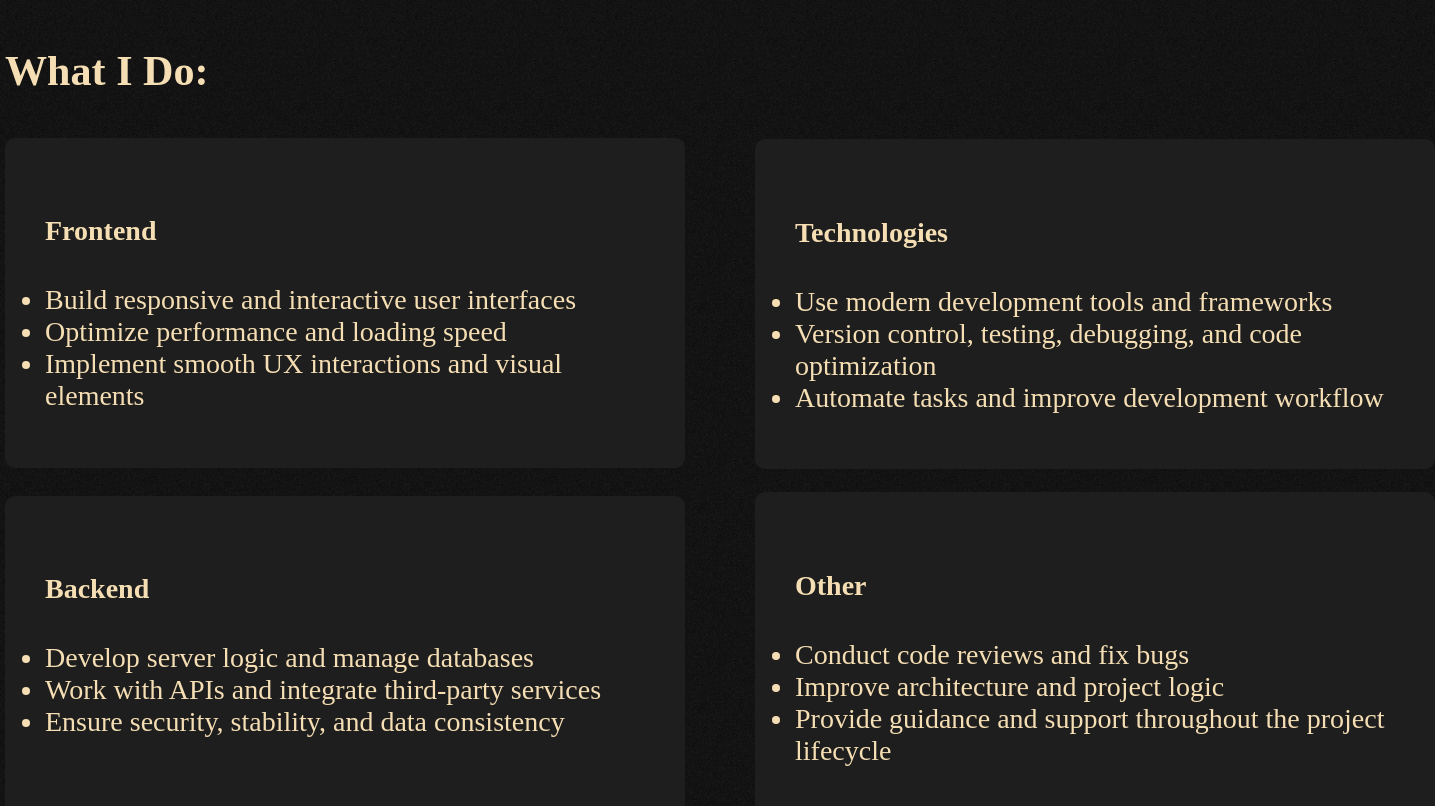
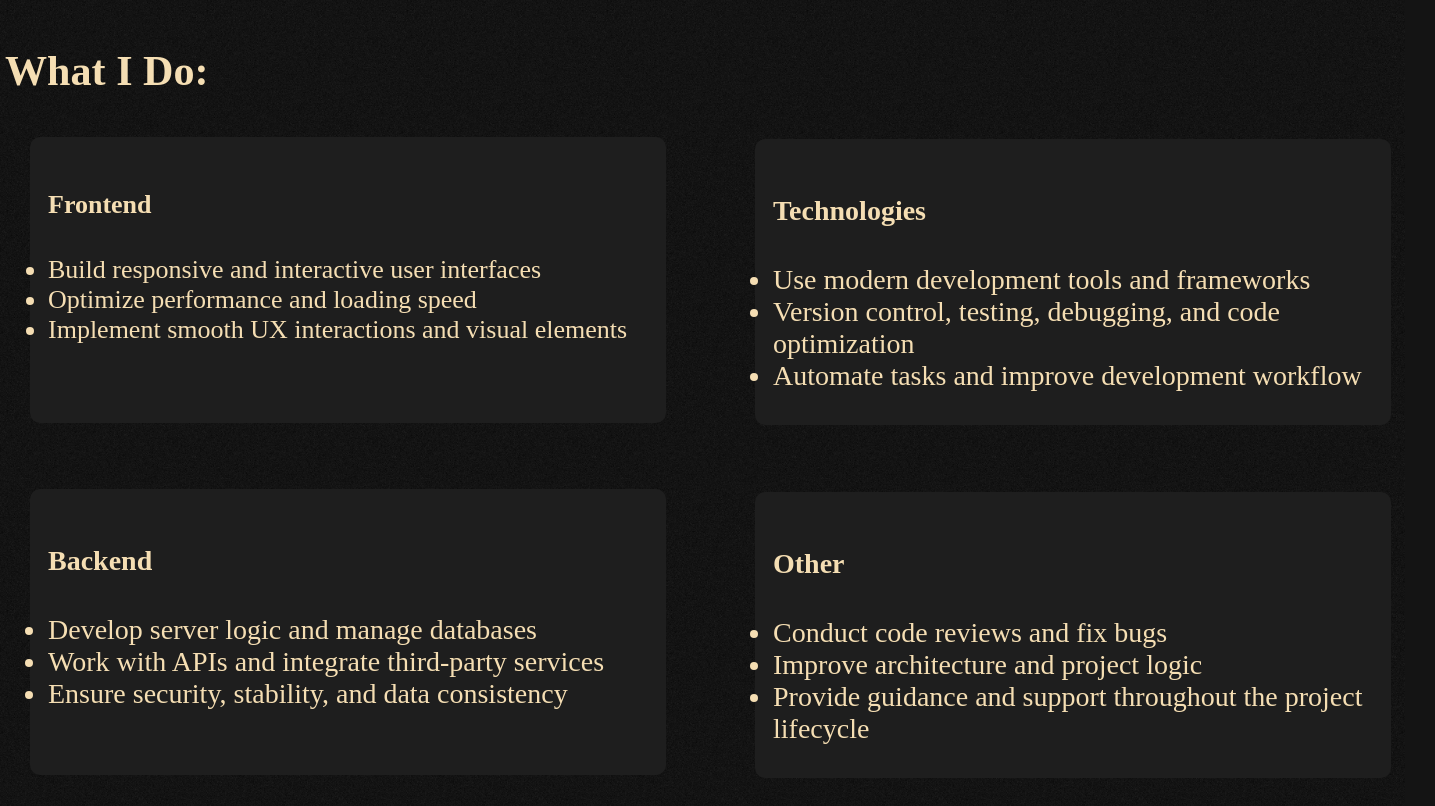
Before and after one commit to pepsicolaenj0er/aboutme-site, a React (Vite) app: page / in a window 1280 px wide. Shown: the part 779-1585 px from the top of the page, 1435 px wide, since content can reach past the window. Built offline with nearby package versions, Linux system fonts and the light colour scheme.

Commit message:
new animation

```diff
--- a/src/App.css
+++ b/src/App.css
@@ -33,21 +33,38 @@ width: 300px;
 
 }
 .Frontend{
+position: absolute;
+left: 25px;
+top: 107px;
+font-size: 26px;
+background-color: #1e1e1e;
+width: 600px;
+height: 250px;
+padding: 18px;
+border-radius: 10px;
+transition: transform 0.2 ease;
+display: inline-block;
+}
+.Frontend:hover{
+transform: scale(1.1);
+}
+.Backend{
+position: absolute;
+left: 25px;
+top: 457px;
 font-size: 28px;
 background-color: #1e1e1e;
 width: 600px;
 height: 250px;
-padding: 40px;
+padding: 18px;
 border-radius: 10px;
+transition: transform 0.2 ease;
+display: inline-block;
 }
-.Backend{
-font-size: 28px;
-background-color: #1e1e1e;
-width: 600px;
-height: 250px;
-padding: 40px;
-border-radius: 10px;
+.Backend:hover{
+transform: scale(1.1);
 }
+
 .Technologies{
 position: absolute;
 left: 750px;
@@ -56,9 +73,15 @@ font-size: 28px;
 background-color: #1e1e1e;
 width: 600px;
 height: 250px;
-padding: 40px;
+padding: 18px;
 border-radius: 10px;
+transition: transform 0.2 ease;
+display: inline-block;
 }
+.Technologies:hover{
+transform: scale(1.1);
+}
+
 .Other{
 position: absolute;
 left: 750px;
@@ -67,8 +90,13 @@ font-size: 28px;
 background-color: #1e1e1e;
 width: 600px;
 height: 250px;
-padding: 40px;
+padding: 18px;
 border-radius: 10px;
+transition: transform 0.2 ease;
+display: inline-block;
+}
+.Other:hover{
+transform: scale(1.1);
 }
 .Footer{
 position: absolute;
```
